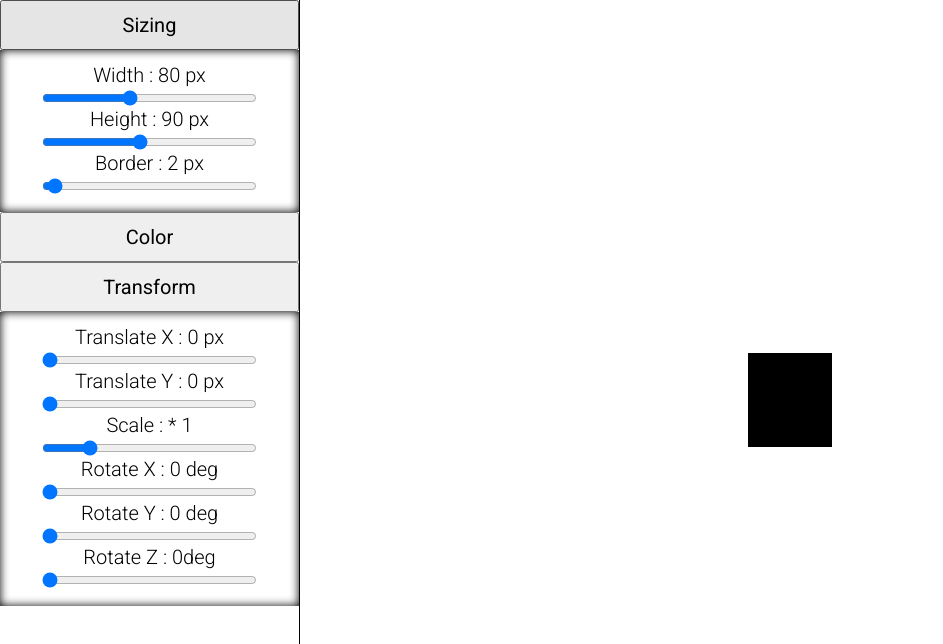
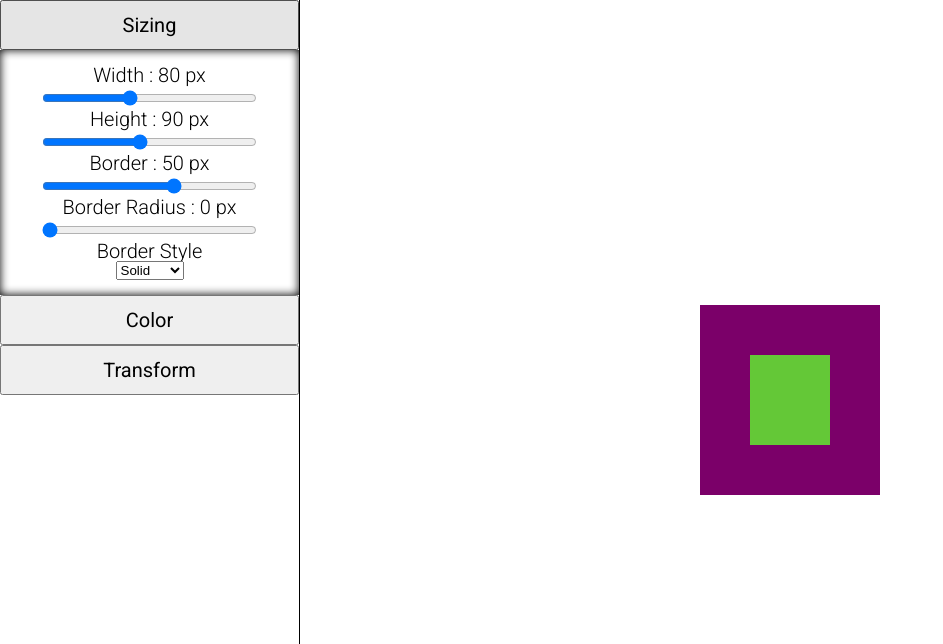
Before and after one commit to amerre/Css_helper, a Vue app: page / in a window 1280 px wide. Shown: the top 644 px of the page, without its empty margins (0-943 px from the left). Built offline with nearby package versions, Linux system fonts and the light colour scheme.

Commit message:
:construction: Adding border rules

```diff
--- a/src/components/Content.vue
+++ b/src/components/Content.vue
@@ -2,7 +2,14 @@
   <div class="content">
     <div
       class="box"
-      :style="{ width: width + 'px', height: height + 'px', border: border + borderrgb, backgroundColor: bgrgb, opacity: opacity, transform: translateX + translateY + scale + rotateX + rotateY + rotateZ }"
+      :style="{
+        width: width + 'px',
+        height: height + 'px',
+        border: border + ' ' + borderstyle + ' ' + borderrgb,
+        borderRadius: borderradius,
+        backgroundColor: bgrgb,
+        opacity: opacity,
+        transform: translateX + translateY + scale + rotateX + rotateY + rotateZ }"
     ></div>
   </div>
 </template>
@@ -17,11 +24,17 @@ export default {
       return this.$store.state.height;
     },
     border() {
-      return this.$store.state.border;
+      return this.$store.state.border + "px";
+    },
+    borderradius() {
+      return this.$store.state.borderradius + "px";
+    },
+    borderstyle() {
+      return this.$store.state.borderstyle;
     },
     borderrgb() {
       return (
-        "px solid rgb(" +
+        "rgb(" +
         this.$store.state.bordercolor.r +
         ", " +
         this.$store.state.bordercolor.g +
--- a/src/components/rules/Sizing.vue
+++ b/src/components/rules/Sizing.vue
@@ -15,6 +15,23 @@
       <div>
         <h1>Border : {{ border }} px</h1>
         <input type="range" min="0" max="80" v-model="border">
+      </div>
+      <div>
+        <h1>Border Radius : {{ borderradius }} px</h1>
+        <input type="range" min="0" max="100" v-model="borderradius">
+      </div>
+      <div>
+        <h1>Border Style</h1>
+        <select v-model="borderstyle">
+          <option value="Solid" selected>Solid</option>
+          <option value="Dotted">Dotted</option>
+          <option value="Dashed">Dashed</option>
+          <option value="Double">Double</option>
+          <option value="Groove">Groove</option>
+          <option value="Ridge">Ridge</option>
+          <option value="Inset">Inset</option>
+          <option value="Outset">Outset</option>
+        </select>
       </div>
     </div>
   </div>
@@ -51,6 +68,22 @@ export default {
       set(value) {
         this.$store.commit("BORDER_COMMIT", value);
       }
+    },
+    borderradius: {
+      get() {
+        return this.$store.state.borderradius;
+      },
+      set(value) {
+        this.$store.commit("BORDERRADIUS_COMMIT", value);
+      }
+    },
+    borderstyle: {
+      get() {
+        return this.$store.state.borderstyle;
+      },
+      set(value) {
+        this.$store.commit("BORDERSTYLE_COMMIT", value);
+      }
     }
   }
 };
--- a/src/components/rules/Transform.vue
+++ b/src/components/rules/Transform.vue
@@ -36,7 +36,7 @@
 export default {
   data() {
     return {
-      show: true
+      show: false
     };
   },
   computed: {
--- a/src/store.js
+++ b/src/store.js
@@ -7,16 +7,18 @@ export default new Vuex.Store({
   state: {
     width: 80,
     height: 90,
-    border: 2,
+    border: 50,
+    borderradius: 0,
+    borderstyle: "Solid",
     bordercolor: {
-      r: 0,
+      r: 123,
       g: 0,
-      b: 0
+      b: 105
     },
     bgcolor: {
-      r: 0,
-      g: 0,
-      b: 0
+      r: 100,
+      g: 200,
+      b: 55
     },
     opacity: 1,
     translateX: 0,
@@ -50,6 +52,14 @@ export default new Vuex.Store({
     // BORDER COLOR - B
     BORDERBCOLOR_COMMIT(state, payload) {
       state.bordercolor.b = payload;
+    },
+    // BORDER RADIUS
+    BORDERRADIUS_COMMIT(state, payload) {
+      state.borderradius = payload;
+    },
+    // BORDER STYLE
+    BORDERSTYLE_COMMIT(state, payload) {
+      state.borderstyle = payload;
     },
     // BACKGROUND COLOR - R
     BGRCOLOR_COMMIT(state, payload) {
```
